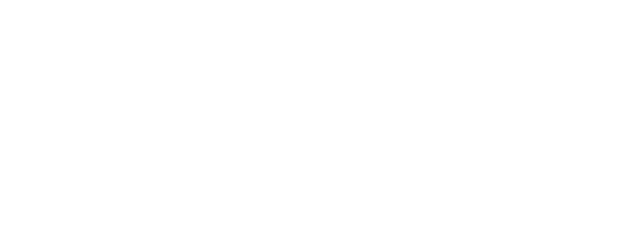
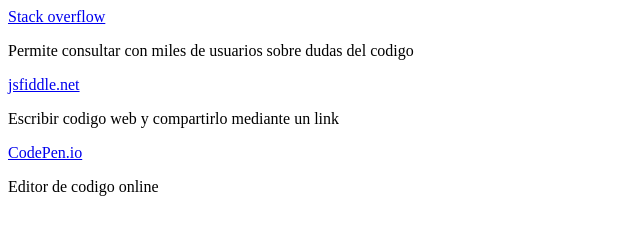
Before and after one commit to George27j/coursera-test, a plain HTML site: page site/index.html in a window 1280 px wide. Shown: the whole page, without its empty margins (0-640 px from the left). Drawn offline with Linux system fonts and the light colour scheme.

Commit message:
Paginas de apoyo

```diff
--- a/site/index.html
+++ b/site/index.html
@@ -8,5 +8,11 @@
 </head>
 <body>
  <!--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-->
+ <a href="https://stackoverflow.com/" target="blank">Stack overflow</a>
+ <P>Permite consultar con miles de usuarios sobre dudas del codigo</P>
+ <a href="https://jsfiddle.net/" target="blank">jsfiddle.net</a>
+ <P>Escribir codigo web y compartirlo mediante un link</P>
+ <a href="https://codepen.io/" target="blank">CodePen.io</a>
+ <P>Editor de codigo online</P>
 </body>
 </html>
```
